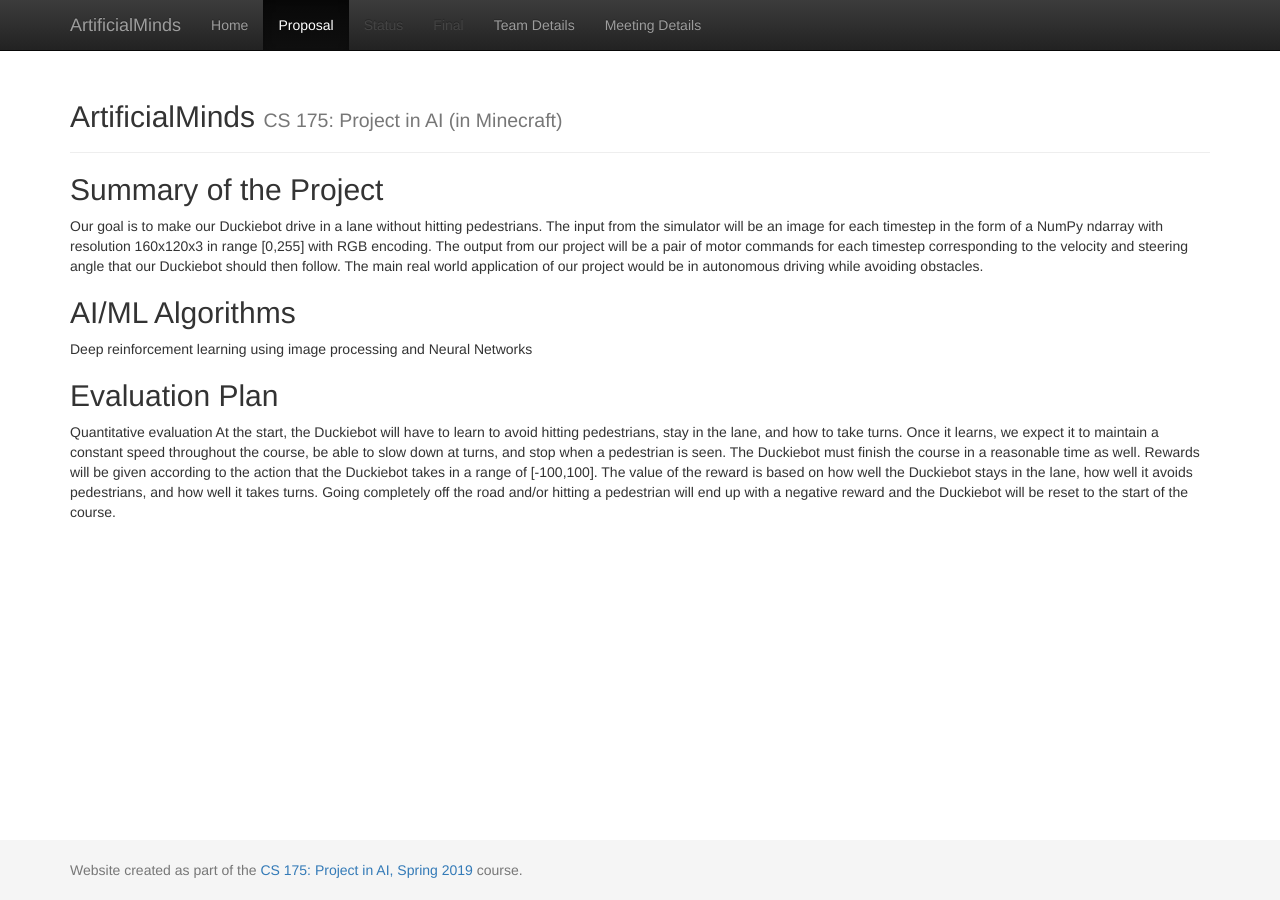
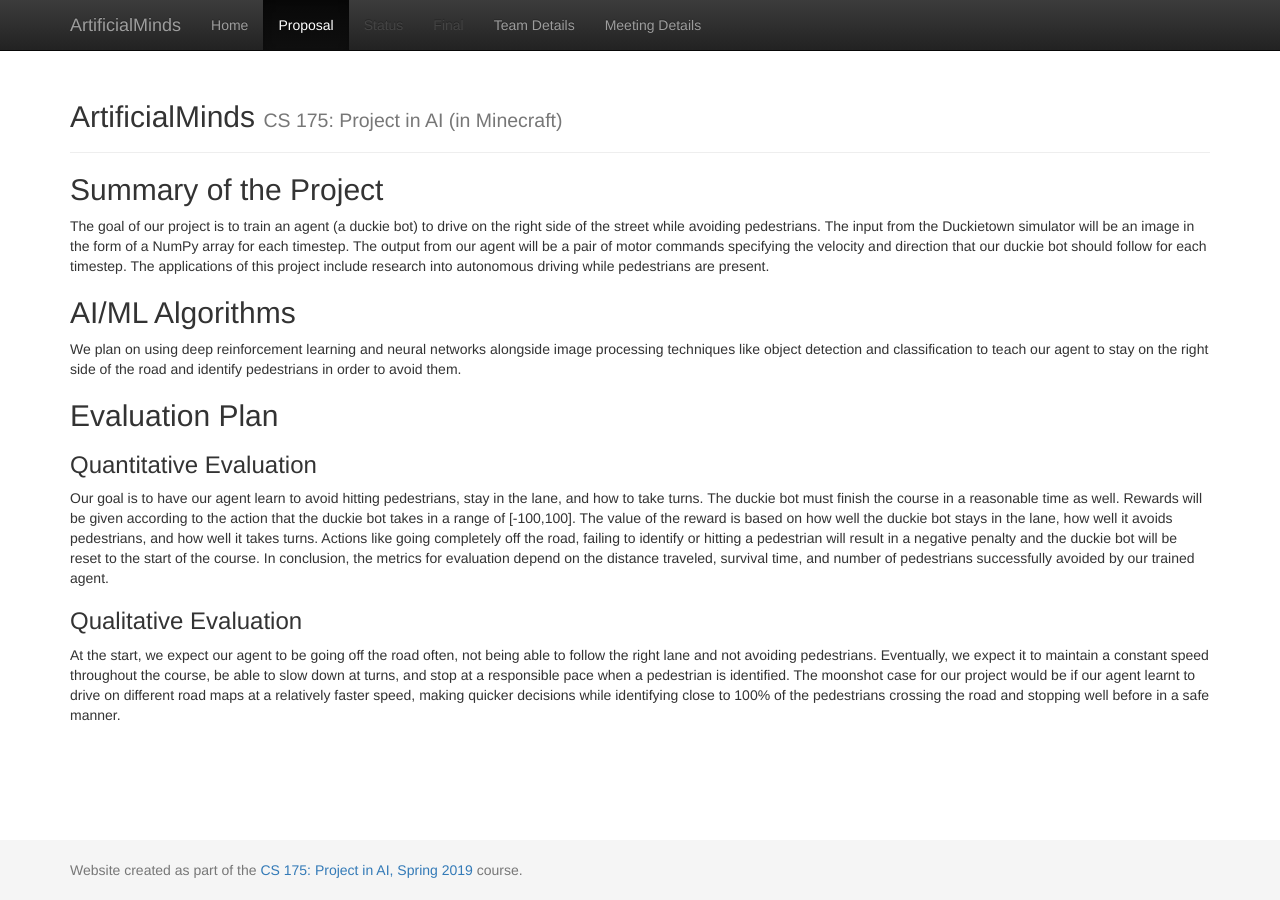
Before and after one commit to AMNANADEEM/ArtificialMinds, a Jekyll site: the page built from docs/proposal.md, in a window 1280 px wide. Built offline with Jekyll 4.4.1, drawn with Linux system fonts in a browser that asks for light colours.

Commit message:
Update proposal.md

```diff
--- a/docs/proposal.md
+++ b/docs/proposal.md
@@ -5,13 +5,17 @@ title: Proposal
 
 ## Summary of the Project
 
-Our goal is to make our Duckiebot drive in a lane without hitting pedestrians. The input from the simulator will be an image for each timestep in the form of a NumPy ndarray with resolution 160x120x3 in range [0,255] with RGB encoding. The output from our project will be a pair of motor commands for each timestep corresponding to the velocity and steering angle that our Duckiebot should then follow. The main real world application of our project would be in autonomous driving while avoiding obstacles.
+The goal of our project is to train an agent (a duckie bot) to drive on the right side of the street while avoiding pedestrians. The input from the Duckietown simulator will be an image in the form of a NumPy array for each timestep. The output from our agent will be a pair of motor commands specifying the velocity and direction that our duckie bot should follow for each timestep. The applications of this project include research into autonomous driving while pedestrians are present.
 
 ## AI/ML Algorithms
 
-Deep reinforcement learning using image processing and Neural Networks
+We plan on using deep reinforcement learning and neural networks alongside image processing techniques like object detection and classification to teach our agent to stay on the right side of the road and identify pedestrians in order to avoid them.
+
 
 ## Evaluation Plan
 
-Quantitative evaluation
-At the start, the Duckiebot will have to learn to avoid hitting pedestrians, stay in the lane, and how to take turns. Once it learns, we expect it to maintain a constant speed throughout the course, be able to slow down at turns, and stop when a pedestrian is seen. The Duckiebot must finish the course in a reasonable time as well. Rewards will be given according to the action that the Duckiebot takes in a range of  [-100,100]. The value of the reward is based on how well the Duckiebot stays in the lane, how well it avoids pedestrians, and how well it takes turns. Going completely off the road and/or hitting a pedestrian will end up with a negative reward and the Duckiebot will be reset to the start of the course.
+### Quantitative Evaluation
+Our goal is to have our agent learn to avoid hitting pedestrians, stay in the lane, and how to take turns. The duckie bot must finish the course in a reasonable time as well. Rewards will be given according to the action that the duckie bot takes in a range of  [-100,100]. The value of the reward is based on how well the duckie bot stays in the lane, how well it avoids pedestrians, and how well it takes turns. Actions like going completely off the road, failing to identify or hitting a pedestrian will result in a negative penalty and the duckie bot will be reset to the start of the course. In conclusion, the metrics for evaluation depend on the distance traveled, survival time, and number of pedestrians successfully avoided by our trained agent.
+
+### Qualitative Evaluation
+At the start, we expect our agent to be going off the road often, not being able to follow the right lane and not avoiding pedestrians.  Eventually, we expect it to maintain a constant speed throughout the course, be able to slow down at turns, and stop at a responsible pace when a pedestrian is identified. The moonshot case for our project would be if our agent learnt to drive on different road maps at a relatively faster speed, making quicker decisions while identifying close to 100% of the pedestrians crossing the road and stopping well before in a safe manner.
```
